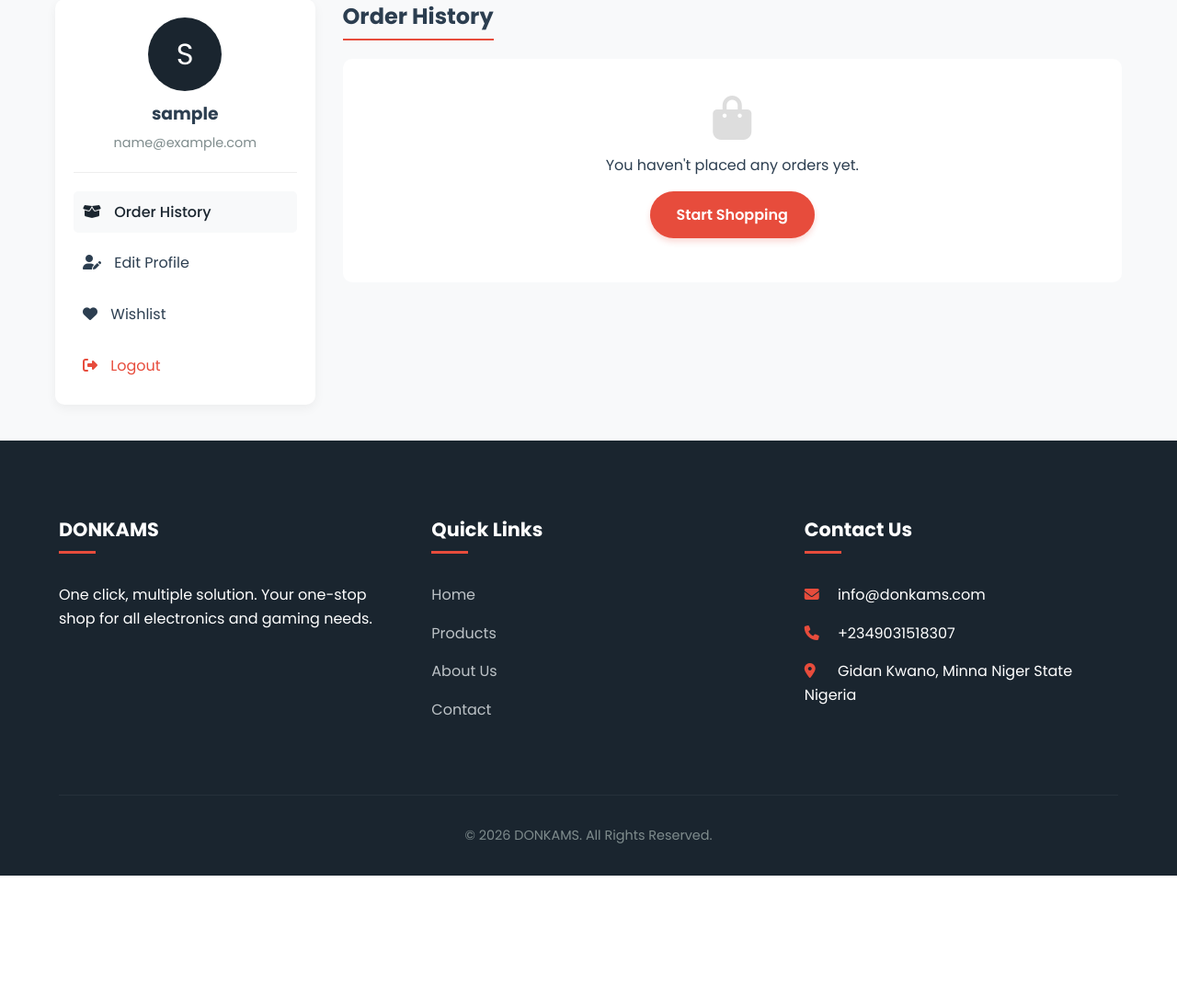
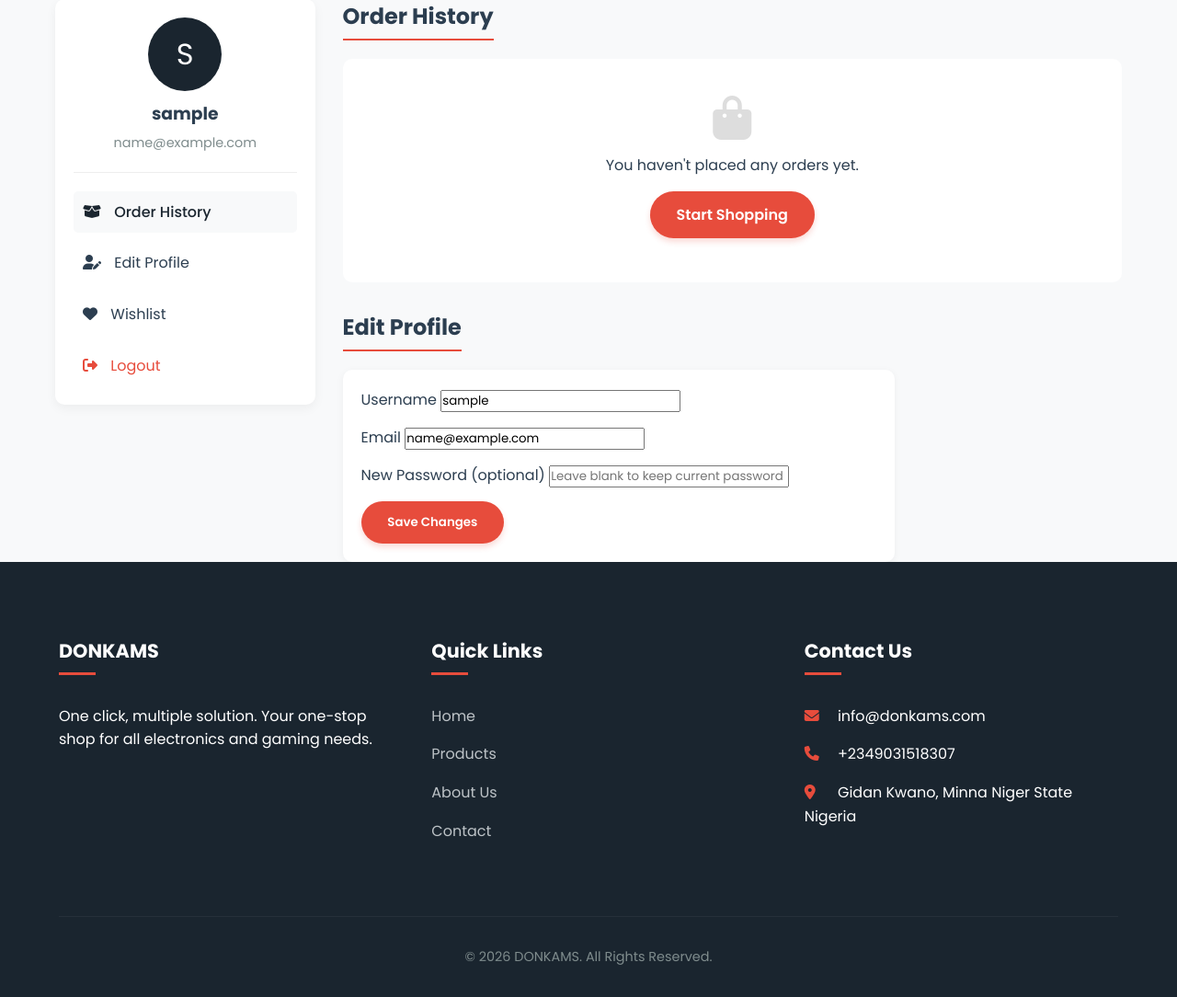
Before and after one commit to sheisjay001/DONKAMS, a PHP site: page /account.php in a window 1280 px wide; the page is wider, and only the part inside the window is pictured. Shown: the part 270-1354 px from the top of that part at 92% size. Before the commit the page ends 1222 px from the top of that part, so only its background shows below. Run offline with PHP 8.4, Linux system fonts and the light colour scheme; the visitor is signed in with stand-in values (Sample User, id 1); data that the repository does not hold is empty.

Commit message:
Add profile edit section with CSRF and update logic on account page

```diff
--- a/account.php
+++ b/account.php
@@ -1,6 +1,7 @@
 <?php
 require_once 'config/db.php';
 session_start();
+require_once 'includes/csrf.php';
 
 // Check if user is logged in
 if (!isset($_SESSION['user_id'])) {
@@ -9,6 +10,43 @@ if (!isset($_SESSION['user_id'])) {
 }
 
 $user_id = $_SESSION['user_id'];
+
+if ($_SERVER['REQUEST_METHOD'] === 'POST' && isset($_POST['action']) && $_POST['action'] === 'update_profile') {
+    verify_csrf_token();
+    $new_username = trim($_POST['username']);
+    $new_email = trim($_POST['email']);
+    $new_password = isset($_POST['new_password']) ? $_POST['new_password'] : '';
+    if ($new_username === '' || $new_email === '') {
+        $profile_msg = ['type' => 'error', 'text' => 'Username and Email are required'];
+    } else {
+        $check = $conn->prepare("SELECT id FROM users WHERE email = ? AND id <> ?");
+        $check->bind_param("si", $new_email, $user_id);
+        $check->execute();
+        $exists = $check->get_result()->num_rows > 0;
+        if ($exists) {
+            $profile_msg = ['type' => 'error', 'text' => 'Email is already in use'];
+        } else {
+            if ($new_password !== '') {
+                $hashed = password_hash($new_password, PASSWORD_DEFAULT);
+                $upd = $conn->prepare("UPDATE users SET username = ?, email = ?, password = ? WHERE id = ?");
+                $upd->bind_param("sssi", $new_username, $new_email, $hashed, $user_id);
+            } else {
+                $upd = $conn->prepare("UPDATE users SET username = ?, email = ? WHERE id = ?");
+                $upd->bind_param("ssi", $new_username, $new_email, $user_id);
+            }
+            if ($upd->execute()) {
+                $profile_msg = ['type' => 'success', 'text' => 'Profile updated'];
+                $stmt = $conn->prepare("SELECT username, email, created_at FROM users WHERE id = ?");
+                $stmt->bind_param("i", $user_id);
+                $stmt->execute();
+                $user = $stmt->get_result()->fetch_assoc();
+                $_SESSION['username'] = $user['username'];
+            } else {
+                $profile_msg = ['type' => 'error', 'text' => 'Update failed'];
+            }
+        }
+    }
+}
 
 // Fetch User Details
 $stmt = $conn->prepare("SELECT username, email, created_at FROM users WHERE id = ?");
@@ -106,6 +144,32 @@ include 'includes/header.php';
                     <?php endif; ?>
                 </div>
 
+                <div id="profile-section" style="margin-top: 30px;">
+                    <h2 style="margin-bottom: 20px; border-bottom: 2px solid var(--secondary-color); display: inline-block; padding-bottom: 5px;">Edit Profile</h2>
+                    <?php if (isset($profile_msg)): ?>
+                        <p style="padding: 10px; border-radius: 5px; background: <?php echo $profile_msg['type'] === 'success' ? '#d4edda' : '#f8d7da'; ?>; color: <?php echo $profile_msg['type'] === 'success' ? '#155724' : '#721c24'; ?>;">
+                            <?php echo htmlspecialchars($profile_msg['text']); ?>
+                        </p>
+                    <?php endif; ?>
+                    <form action="account.php#profile-section" method="POST" style="background: white; padding: 20px; border-radius: 10px; box-shadow: 0 2px 8px rgba(0,0,0,0.05); max-width: 600px;">
+                        <?php echo csrf_field(); ?>
+                        <input type="hidden" name="action" value="update_profile">
+                        <div class="form-group" style="margin-bottom: 15px;">
+                            <label for="username">Username</label>
+                            <input type="text" id="username" name="username" value="<?php echo htmlspecialchars($user['username']); ?>" required>
+                        </div>
+                        <div class="form-group" style="margin-bottom: 15px;">
+                            <label for="email">Email</label>
+                            <input type="email" id="email" name="email" value="<?php echo htmlspecialchars($user['email']); ?>" required>
+                        </div>
+                        <div class="form-group" style="margin-bottom: 15px;">
+                            <label for="new_password">New Password (optional)</label>
+                            <input type="password" id="new_password" name="new_password" placeholder="Leave blank to keep current password">
+                        </div>
+                        <button type="submit" class="btn">Save Changes</button>
+                    </form>
+                </div>
+
             </div>
         </div>
     </div>
```
